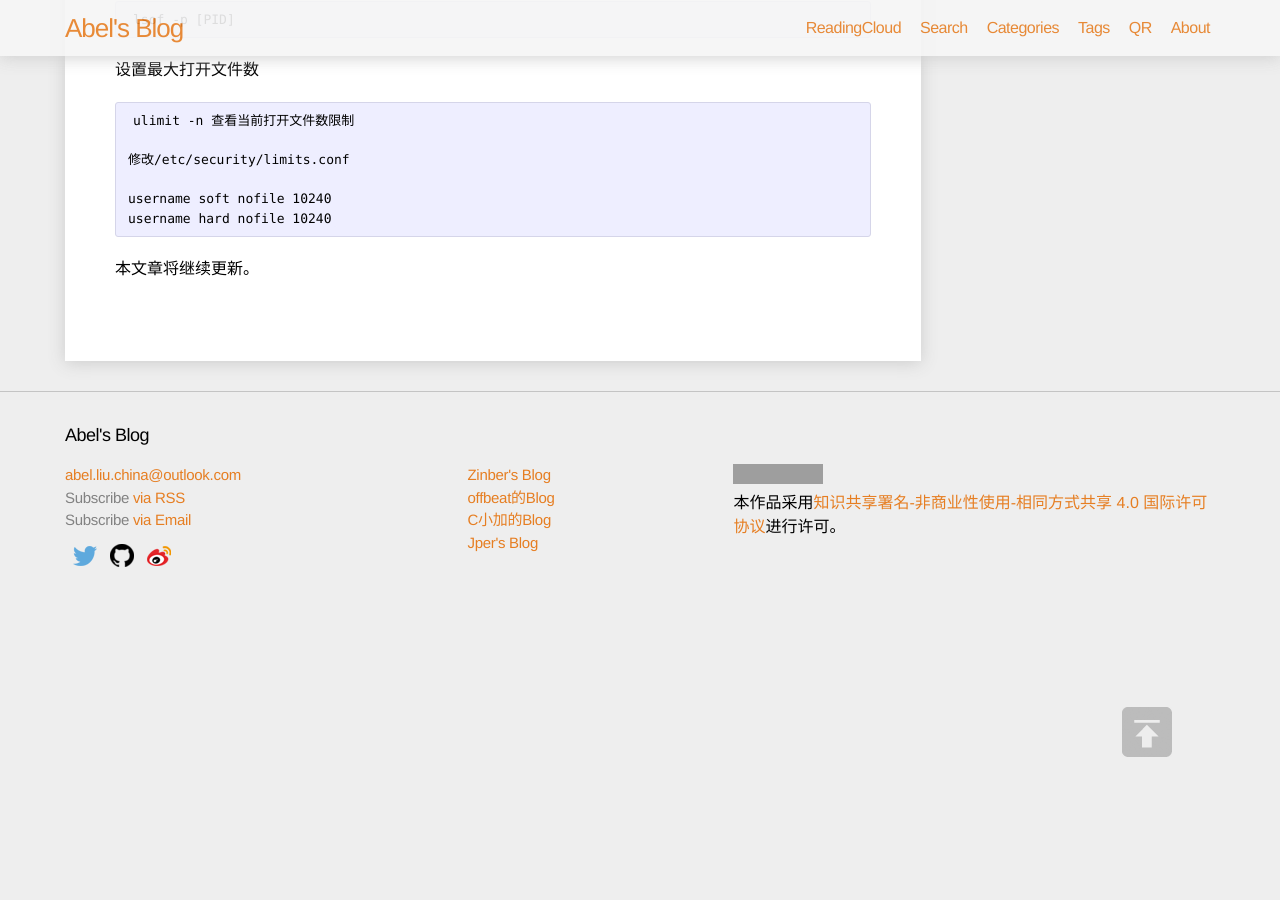
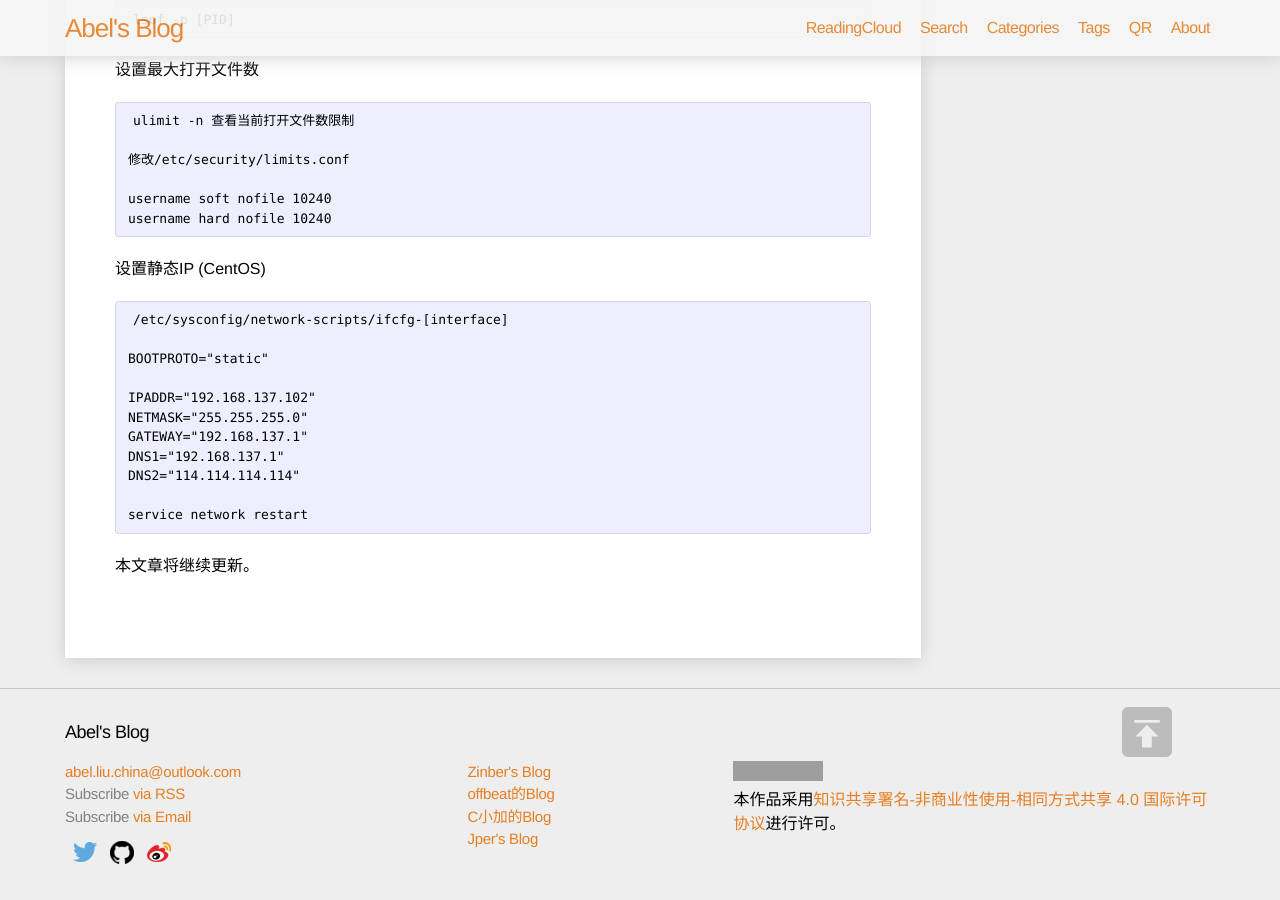
Before and after one commit to Abel-Liu/Abel-Liu.github.io, a Jekyll site: the page built from _posts/Linux/2015-04-23-linux-cmd.md, in a window 1280 px wide and 900 px high, scrolled down 1768 px. Built offline with Jekyll 4.4.1, drawn with Linux system fonts in a browser that asks for light colours; nearby versions of some CDN libraries; comment, search, counter and statistics services are not loaded; grey boxes are pictures that could not be loaded.

Commit message:
Update 2015-04-23-linux-cmd.md

````diff
--- a/_posts/Linux/2015-04-23-linux-cmd.md
+++ b/_posts/Linux/2015-04-23-linux-cmd.md
@@ -92,4 +92,20 @@ username soft nofile 10240
 username hard nofile 10240
 ```
 
+设置静态IP (CentOS)
+
+```
+/etc/sysconfig/network-scripts/ifcfg-[interface]
+
+BOOTPROTO="static"
+
+IPADDR="192.168.137.102"
+NETMASK="255.255.255.0"
+GATEWAY="192.168.137.1"
+DNS1="192.168.137.1"
+DNS2="114.114.114.114"
+
+service network restart
+```
+
 本文章将继续更新。
````
